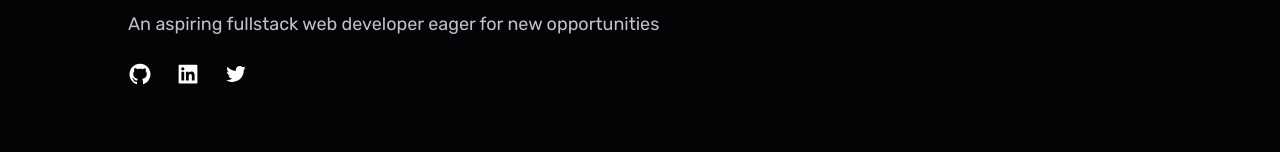
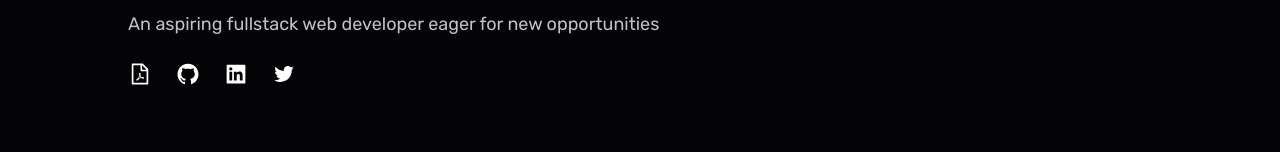
Before and after one commit to ManishKarki1997/ManishKarkiPortfolio, a Next.js app: page / in a window 1280 px wide. Shown: the part 374-526 px from the top of the page. Built offline with nearby package versions, Linux system fonts and the light colour scheme; what @tailwindcss/typography would draw is missing.

Commit message:
add resume link in hero section

```diff
--- a/components/Hero.js
+++ b/components/Hero.js
@@ -3,7 +3,12 @@ import gsap from "gsap/dist/gsap";
 import { useInView } from "react-intersection-observer";
 
 import { MdOutlineWavingHand } from "react-icons/md";
-import { AiFillGithub, AiOutlineTwitter, AiFillLinkedin } from "react-icons/ai";
+import {
+  AiFillGithub,
+  AiOutlineTwitter,
+  AiFillLinkedin,
+  AiOutlineFilePdf,
+} from "react-icons/ai";
 
 const Hero = () => {
   const { ref, inView } = useInView({
@@ -81,6 +86,14 @@ const Hero = () => {
       <div className="flex items-center mt-6 space-x-6 hero-links-wrapper">
         <a
           className=" text-primary hover:text-gray-600 hero-link"
+          href="/resume.pdf"
+          target="_blank"
+          rel="noreferrer"
+        >
+          <AiOutlineFilePdf size={24} />
+        </a>
+        <a
+          className=" text-primary hover:text-gray-600 hero-link"
           href="https://github.com/ManishKarki1997"
           target="_blank"
           rel="noreferrer"
--- a/pages/index.js
+++ b/pages/index.js
@@ -18,7 +18,7 @@ export default function Home() {
       <SecondaryProjects />
       <GetInTouch />
 
-      <div className="fixed flex flex-col justify-between w-16 h-32 bottom-10 left-16 fixed-links-wrapper"></div>
+      <div className="fixed flex flex-col justify-between w-16 h-44 bottom-10 left-16 fixed-links-wrapper"></div>
     </div>
   );
 }
```
